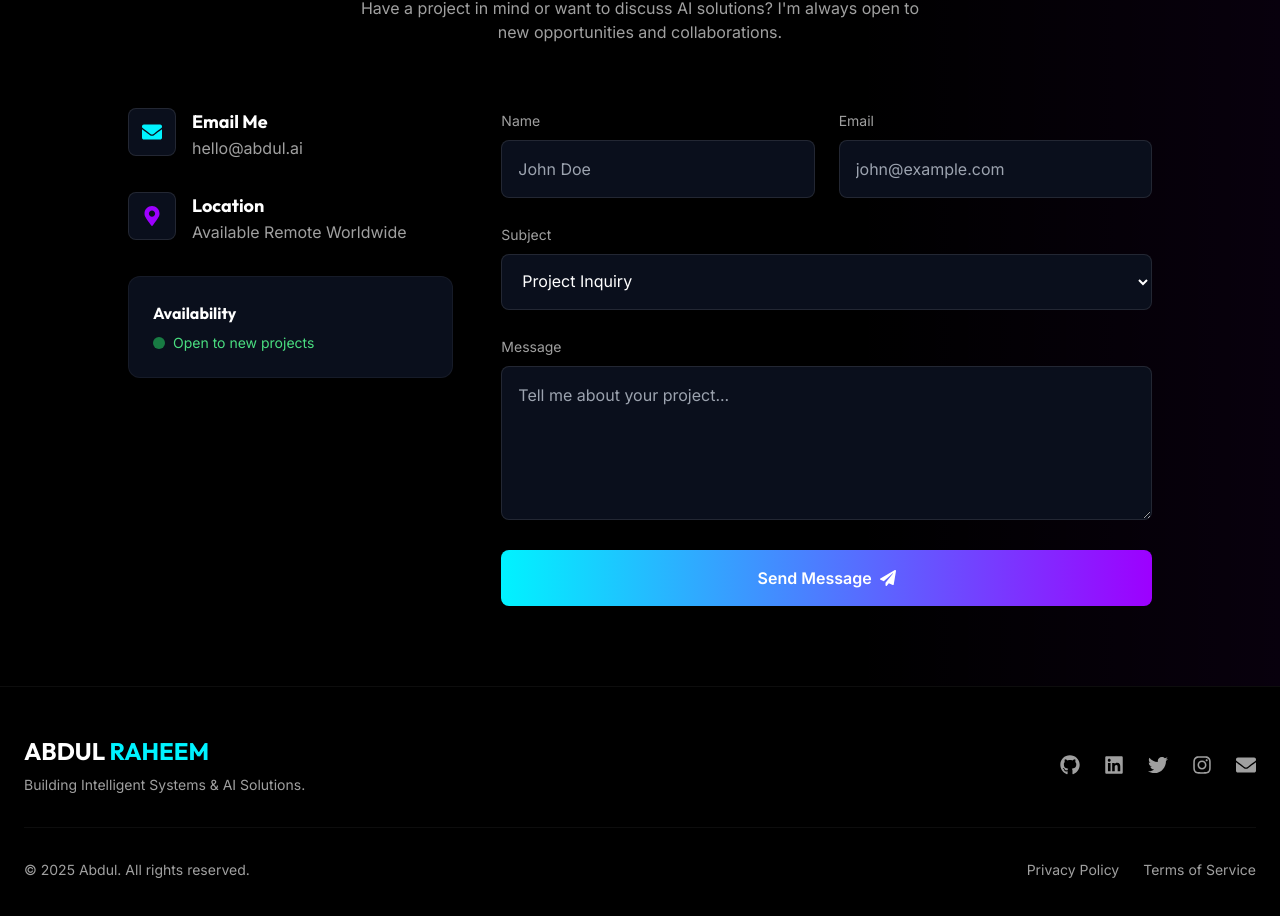
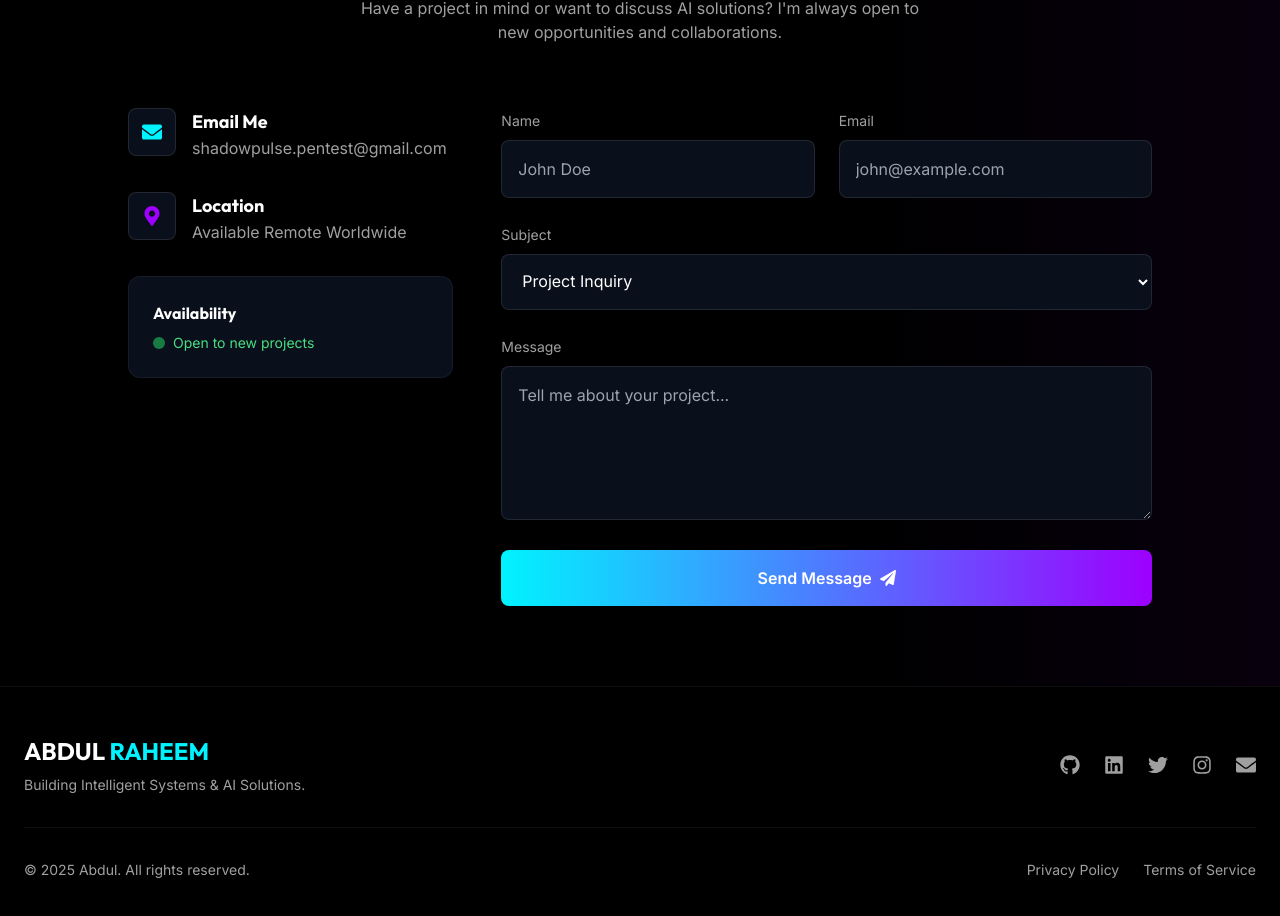
Before and after one commit to abdulraheem381/ai-portfolio, a React (Vite) app: page / in a window 1280 px wide. Shown: the part 4376-5292 px from the top of the page. Built offline with nearby package versions, Linux system fonts and the light colour scheme.

Commit message:
workflow added

```diff
--- a/src/components/Contact.jsx
+++ b/src/components/Contact.jsx
@@ -86,7 +86,7 @@ const Contact = () => {
                             </div>
                             <div>
                                 <h4 className="text-white font-bold text-lg">Email Me</h4>
-                                <a href="mailto:hello@abdul.ai" className="text-text-muted hover:text-accent-cyan transition-colors">hello@abdul.ai</a>
+                                <a href="mailto:hello@abdul.ai" className="text-text-muted hover:text-accent-cyan transition-colors">shadowpulse.pentest@gmail.com</a>
                             </div>
                         </div>
 
```
